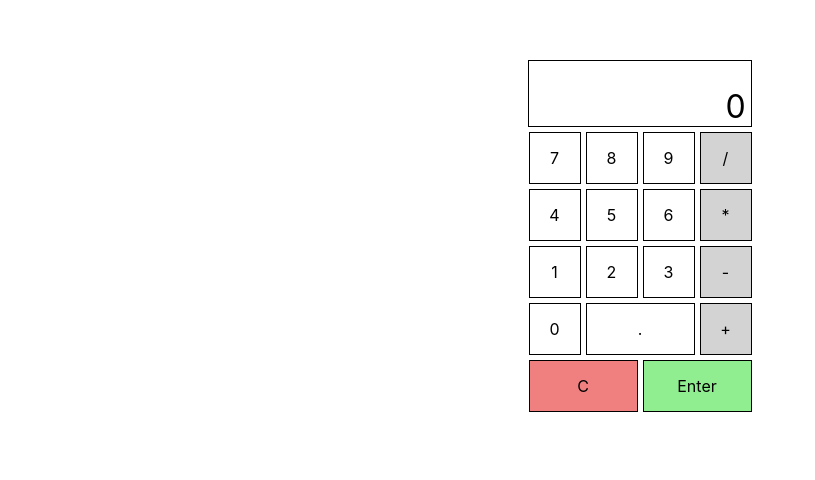
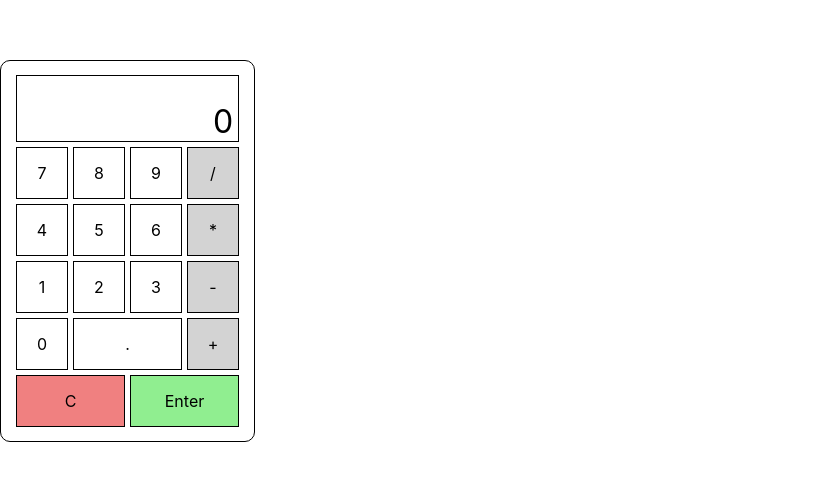
Before and after one commit to k1mdev/calculator, a React (Create React App) app: page / in a window 1280 px wide. Shown: the part 140-620 px from the top of the page, without its empty margins (0-815 px from the left). Built offline with nearby package versions, Linux system fonts and the light colour scheme.

Commit message:
Outer border

```diff
--- a/src/App.css
+++ b/src/App.css
@@ -41,11 +41,15 @@
 
 
 .outerContainer {
+  width: 253px;
+  height: 380px;
   display: flex;
   justify-content: center;
   flex-direction: column;
   margin-top: 25vh;
   align-items: center;
+  border: 1px solid black;
+  border-radius: 10px;
 }
 
 .display {
--- a/src/App.js
+++ b/src/App.js
@@ -14,14 +14,9 @@ function App() {
   const resultRef = useRef(null);
   const [output, setOutput] = useState(0);
 
-  function add(e) {
-    e.preventDefault();
-    setOutput((output) => output + Number(inputRef.current.value));
-  }
-
   return (
     <div className="outerContainer">
-      <span className="display"><Output total="0"/></span>
+      <span className="display"><Output total={output}/></span>
       <div className="buttons">
         <span className="numButton" id="button7"><Button value="7" /></span>
         <span className="numButton" id="button8"><Button value="8" /></span>
```
